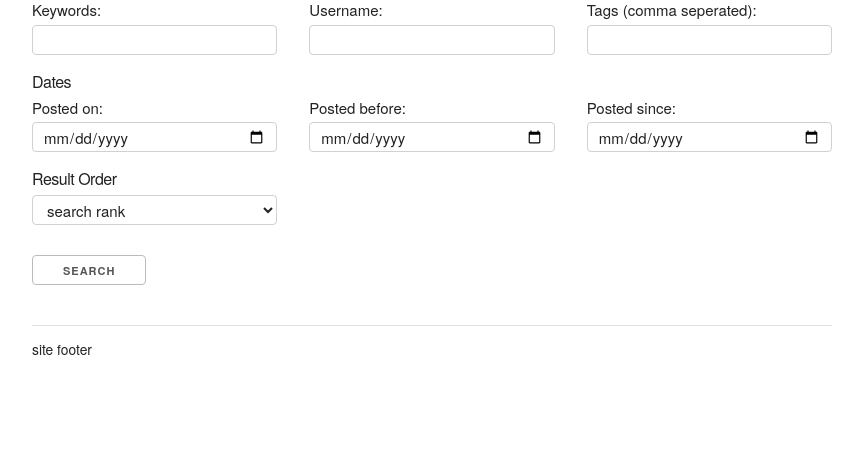
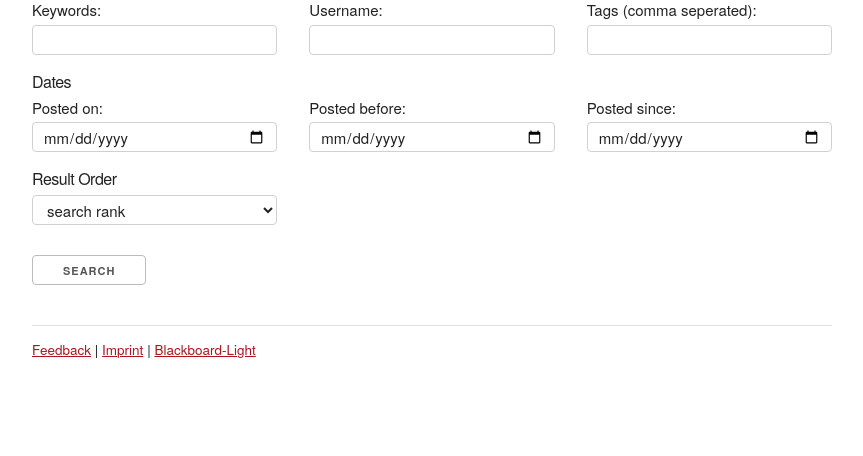
Before and after one commit to davidnieder/blackboard-light, a Flask app: template app/templates/search.html in a window 1280 px wide. Shown: the part 103-559 px from the top of the page, without its empty margins (208-1071 px from the left). Run offline with Flask 2, Linux system fonts and the light colour scheme; the template is opened without the code that fills it, so the values that code supplies are empty; parts of the project's set-up code (start-up, migrations or seed data) failed here and were passed over; some libraries are stand-ins or nearby versions.

Commit message:
added site footer

```diff
--- a/app/static/blackboard.css
+++ b/app/static/blackboard.css
@@ -71,7 +71,7 @@ span#loading-indicator img  {
 
 /* footer */
 section#site-footer {
-  font-size: 92%;
+  font-size: 90%;
 }
 
 /* forms */
--- a/app/templates/base.html
+++ b/app/templates/base.html
@@ -56,7 +56,9 @@
 {% endblock content %}
 
   <section id="site-footer">
-    site footer
+    <a href="mailto:{{ config.FEEDBACK_MAIL }}">Feedback</a> |
+    <a href="{{ config.IMPRINT }}">Imprint</a> |
+    <a href="https://github.com/davidnieder/blackboard-light" target="_blank">Blackboard-Light</a>
   </section>
 
 </div>  <!-- end block container -->
--- a/config.py
+++ b/config.py
@@ -9,6 +9,8 @@ class Config(object):
     DEBUG = False
     TESTING = False
     POSTS_PER_PAGE = 5
+    IMPRINT = u'https://example.com/imprint.html'
+    FEEDBACK_MAIL = u'feedback@example.com'
 
 
 class DevelopmentConfig(Config):
```
